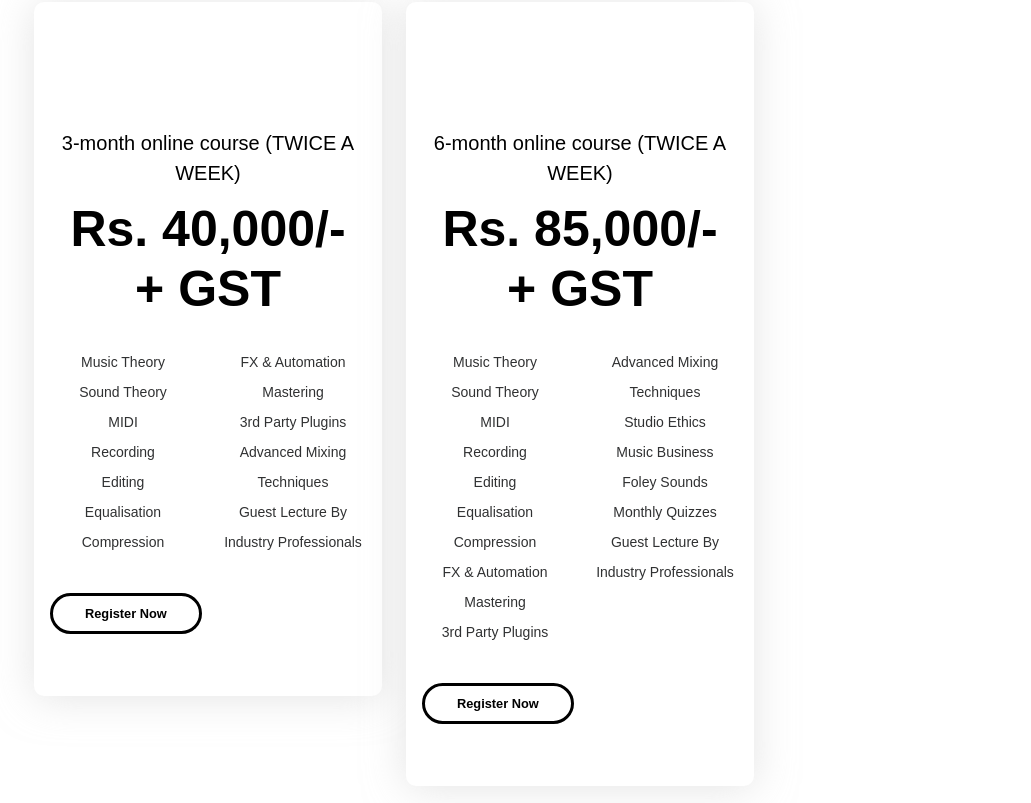
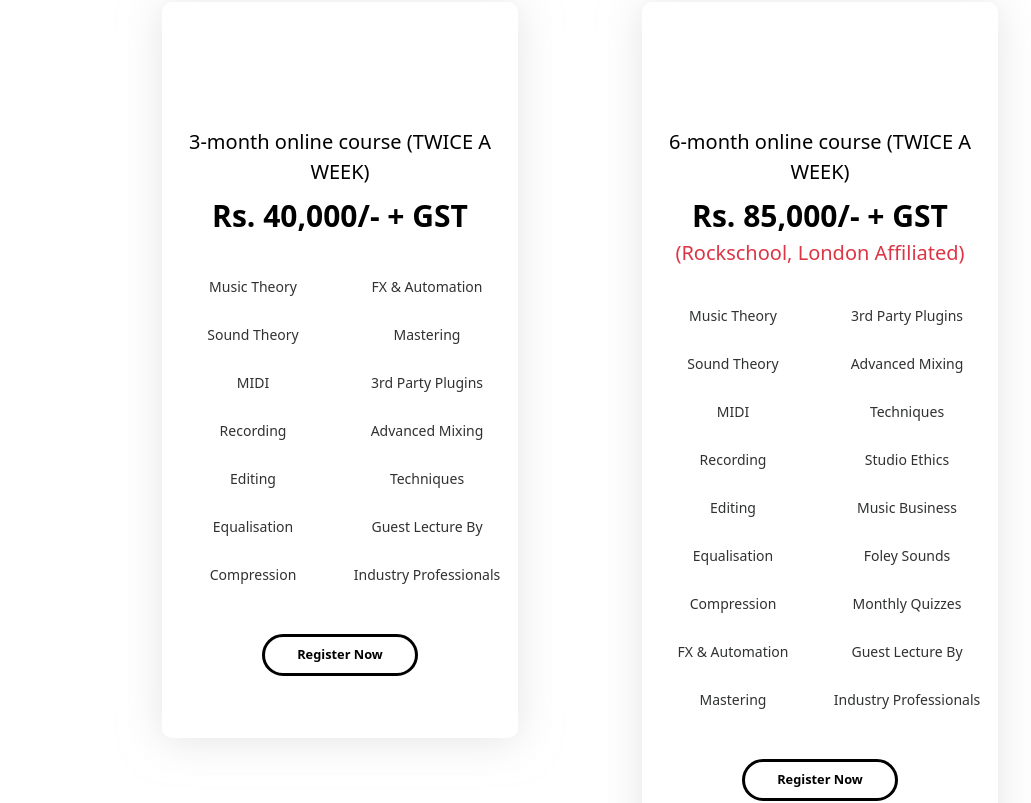
Before and after one commit to mixwithvasudevm/PortfolioSite, a React (Create React App) app in the folder client/: page /aemp in a window 1280 px wide. Shown: the part 420-1223 px from the top of the page, without its empty margins (60-1091 px from the left). Built offline with nearby package versions, Linux system fonts and the light colour scheme.

Commit message:
center the Arem courses

```diff
--- a/client/src/App.css
+++ b/client/src/App.css
@@ -157,3 +157,138 @@ textarea {
 .footer-icons {
   font-size: 1.3rem;
 }
+
+
+/* pricing css sarts */
+.pricing-table-subtitle {
+  margin-top: 68px;
+  font-weight: normal; }
+
+.pricing-table-title {
+  font-weight: bold;
+  margin-bottom: 68px; }
+
+.pricing-card {
+  border: none;
+  border-radius: 10px;
+  margin-bottom: 40px;
+  text-align: center;
+  -webkit-transition: all 0.6s;
+  transition: all 0.6s; }
+  .pricing-card:hover {
+    box-shadow: 0 2px 40px 0 rgba(205, 205, 205, 0.55); }
+  .pricing-card.pricing-card-highlighted {
+    box-shadow: 0 2px 40px 0 rgba(205, 205, 205, 0.55); }
+  .pricing-card:hover {
+    box-shadow: 0 2px 40px 0 rgba(205, 205, 205, 0.55);
+    -webkit-transform: translateY(-10px);
+            transform: translateY(-10px); }
+  .pricing-card .card-body {
+    padding-top: 55px;
+    padding-bottom: 62px; }
+
+.pricing-plan-title {
+  font-size: 20px;
+  color: #000;
+  margin-bottom: 11px;
+  font-weight: normal; }
+
+.pricing-plan-cost {
+  font-size: 30px;
+  color: #000;
+  font-weight: bold;
+  margin-bottom: 29px; }
+
+.pricing-plan-icon {
+  display: inline-block;
+  width: 40px;
+  height: 40px;
+  font-size: 40px;
+  line-height: 1;
+  margin-bottom: 24px; }
+  .pricing-plan-basic .pricing-plan-icon {
+    color: #fe397a; }
+  .pricing-plan-pro .pricing-plan-icon {
+    color: #10bb87; }
+  .pricing-plan-enterprise .pricing-plan-icon {
+    color: #5d78ff; }
+
+.pricing-plan-features {
+  list-style: none;
+  padding-left: 0;
+  font-size: 14px;
+  line-height: 2.14;
+  margin-bottom: 35px;
+  color: #303132; }
+
+.pricing-plan-purchase-btn {
+  color: #000;
+  font-size: 16px;
+  font-weight: bold;
+  width: 145px;
+  height: 45px;
+  border-radius: 22.5px;
+  -webkit-transition: all 0.4s;
+  transition: all 0.4s;
+  position: relative;
+  display: -webkit-box;
+  display: flex;
+  -webkit-box-align: center;
+          align-items: center;
+  margin-left: auto;
+  margin-right: auto;
+  -webkit-box-pack: center;
+          justify-content: center; }
+  .pricing-plan-basic .pricing-plan-purchase-btn {
+    background-color: #fe397a;
+    color: #fff; }
+    .pricing-plan-basic .pricing-plan-purchase-btn:hover {
+      box-shadow: 0 3px 0 0 #b7013d; }
+    .pricing-plan-basic .pricing-plan-purchase-btn:active {
+      -webkit-transform: translateY(3px);
+              transform: translateY(3px);
+      box-shadow: none; }
+  .pricing-plan-pro .pricing-plan-purchase-btn {
+    background-color: #10bb87;
+    color: #fff; }
+    .pricing-plan-pro .pricing-plan-purchase-btn:hover {
+      box-shadow: 0 3px 0 0 #0a7554; }
+    .pricing-plan-pro .pricing-plan-purchase-btn:active {
+      -webkit-transform: translateY(3px);
+              transform: translateY(3px);
+      box-shadow: none; }
+  .pricing-plan-enterprise .pricing-plan-purchase-btn {
+    background-color: #5d78ff;
+    color: #fff; }
+    .pricing-plan-enterprise .pricing-plan-purchase-btn:hover {
+      box-shadow: 0 3px 0 0 #1138ff; }
+    .pricing-plan-enterprise .pricing-plan-purchase-btn:active {
+      -webkit-transform: translateY(3px);
+              transform: translateY(3px);
+      box-shadow: none;
+}
+.firstprice   .secondprice ,.registernowbtn
+{
+  margin-left: auto;
+  margin-right: auto;
+}
+.registernowbtn
+{
+  margin-left: auto;
+  margin-right: auto;
+}
+.firstprice
+{
+  margin-left: auto;
+  margin-right: 50px;
+}
+.secondprice
+{
+  margin-left: 50px;
+  margin-right: auto;
+}
+.pricingli{
+ line-height: 3rem;
+}
+
+/* pricing css ends */
--- a/client/src/App.js
+++ b/client/src/App.js
@@ -15,7 +15,7 @@ function App() {
       <Router>
         <Header />
         <Switch>
-          <Route path="/home" exact component={Home} />
+          <Route path="/" exact component={Home} />
           <Route path="/aemp" exact component={Aemp} />
           <Route path="/blogs" exact component={Blogs} />
           <Route path="/blogs/add" exact component={Add} />
--- a/client/src/components/AempBody.jsx
+++ b/client/src/components/AempBody.jsx
@@ -1,23 +1,23 @@
 import React, { Component } from "react";
 import { Button, Container, Row, Col } from "reactstrap";
-import "./css/pricing-plan.css";
+// import "./css/pricing-plan.css";
 
 class AempBody extends Component {
   render() {
     return (
-      <div className="AempBody mt-5 mx-lg-4 mb-5">
+      <div className="AempBody mt-5 mx-lg-4 mb-5 ">
         <Container className="ml-5 mr-5 ">
-        <div class="container ">
-      <div class="row">
-        <div class="col-md-4">
-          <div class="card pricing-card pricing-card-highlighted  pricing-plan-pro">
-            <div class="card-body">
-                <i class="mdi mdi-trophy pricing-plan-icon"></i>
-              <p class="pricing-plan-title">3-month online course (TWICE A WEEK)</p>
-              <h3 class="pricing-plan-cost ml-auto">Rs. 40,000/- + GST</h3>
+
+      <div className="row">
+        <div className="col-md-4 firstprice" >
+          <div className="card pricing-card pricing-card-highlighted  pricing-plan-pro">
+            <div className="card-body">
+                <i className="mdi mdi-trophy pricing-plan-icon"></i>
+              <p className="pricing-plan-title">3-month online course (TWICE A WEEK)</p>
+              <h4 className="pricing-plan-cost ml-auto ">Rs. 40,000/- + GST</h4>
              <Row>
               <Col>
-              <ul class="pricing-plan-features">
+              <ul className="pricing-plan-features pricingli">
                 <li>Music Theory</li>
                 <li>Sound Theory</li>
                 <li>MIDI</li>
@@ -29,7 +29,7 @@ class AempBody extends Component {
                 </Col>
                 <Col>
 
-              <ul class="pricing-plan-features">
+              <ul className="pricing-plan-features pricingli" >
                 <li>FX & Automation</li>
                 <li>Mastering</li>
                 <li>3rd Party Plugins</li>
@@ -38,20 +38,20 @@ class AempBody extends Component {
               </ul>
               </Col>
               </Row>
-              <div className="dark-btn">Register Now</div>
+              <div className="dark-btn registernowbtn">Register Now</div>
             </div>
           </div>
         </div>
-        <div class="col-md-4">
-          <div class="card pricing-card pricing-card-highlighted pricing-plan-basic">
-            <div class="card-body">
-              <i class="mdi mdi-cube-outline pricing-plan-icon"></i>
-              <p class="pricing-plan-title">6-month online course (TWICE A WEEK)</p>
-              <h3 class="pricing-plan-cost ml-auto">Rs. 85,000/- + GST</h3>
-
-              <Row>
+        <div className="col-md-4 secondprice">
+          <div className="card pricing-card pricing-card-highlighted pricing-plan-basic">
+            <div className="card-body">
+              <i className="mdi mdi-cube-outline pricing-plan-icon"></i>
+              <p className="pricing-plan-title">6-month online course (TWICE A WEEK)</p>
+              <h4 className="pricing-plan-cost ml-auto mb-1">Rs. 85,000/- + GST</h4>
+              <p className="pricing-plan-title mt-0 mb-4 text-danger">(Rockschool, London Affiliated)</p>
+                 <Row>
                   <Col>
-              <ul class="pricing-plan-features">
+              <ul className="pricing-plan-features pricingli">
 
                   <li>Music Theory</li>
                     <li>Sound Theory</li>
@@ -62,11 +62,12 @@ class AempBody extends Component {
                     <li>Compression</li>
                     <li>FX & Automation</li>
                     <li>Mastering</li>
-                    <li>3rd Party Plugins</li>
+
                     </ul>
                     </Col>
                     <Col>
-                  <ul class="pricing-plan-features">
+                  <ul className="pricing-plan-features pricingli">
+                  <li>3rd Party Plugins</li>
                     <li>Advanced Mixing Techniques</li>
                     <li>Studio Ethics</li>
                     <li>Music Business</li>
@@ -76,11 +77,10 @@ class AempBody extends Component {
                  </ul>
                     </Col>
             </Row>
-              <div className="dark-btn">Register Now</div>
+              <div className="dark-btn registernowbtn">Register Now</div>
             </div>
           </div>
         </div>
-      </div>
     </div>
 
         </Container>
--- a/client/src/components/css/pricing-plan.css
+++ /dev/null
@@ -1,111 +0,0 @@
-body {
-  font-family: 'Karla', sans-serif; }
-
-.pricing-table-subtitle {
-  margin-top: 68px;
-  font-weight: normal; }
-
-.pricing-table-title {
-  font-weight: bold;
-  margin-bottom: 68px; }
-
-.pricing-card {
-  border: none;
-  border-radius: 10px;
-  margin-bottom: 40px;
-  text-align: center;
-  -webkit-transition: all 0.6s;
-  transition: all 0.6s; }
-  .pricing-card:hover {
-    box-shadow: 0 2px 40px 0 rgba(205, 205, 205, 0.55); }
-  .pricing-card.pricing-card-highlighted {
-    box-shadow: 0 2px 40px 0 rgba(205, 205, 205, 0.55); }
-  .pricing-card:hover {
-    box-shadow: 0 2px 40px 0 rgba(205, 205, 205, 0.55);
-    -webkit-transform: translateY(-10px);
-            transform: translateY(-10px); }
-  .pricing-card .card-body {
-    padding-top: 55px;
-    padding-bottom: 62px; }
-
-.pricing-plan-title {
-  font-size: 20px;
-  color: #000;
-  margin-bottom: 11px;
-  font-weight: normal; }
-
-.pricing-plan-cost {
-  font-size: 50px;
-  color: #000;
-  font-weight: bold;
-  margin-bottom: 29px; }
-
-.pricing-plan-icon {
-  display: inline-block;
-  width: 40px;
-  height: 40px;
-  font-size: 40px;
-  line-height: 1;
-  margin-bottom: 24px; }
-  .pricing-plan-basic .pricing-plan-icon {
-    color: #fe397a; }
-  .pricing-plan-pro .pricing-plan-icon {
-    color: #10bb87; }
-  .pricing-plan-enterprise .pricing-plan-icon {
-    color: #5d78ff; }
-
-.pricing-plan-features {
-  list-style: none;
-  padding-left: 0;
-  font-size: 14px;
-  line-height: 2.14;
-  margin-bottom: 35px;
-  color: #303132; }
-
-.pricing-plan-purchase-btn {
-  color: #000;
-  font-size: 16px;
-  font-weight: bold;
-  width: 145px;
-  height: 45px;
-  border-radius: 22.5px;
-  -webkit-transition: all 0.4s;
-  transition: all 0.4s;
-  position: relative;
-  display: -webkit-box;
-  display: flex;
-  -webkit-box-align: center;
-          align-items: center;
-  margin-left: auto;
-  margin-right: auto;
-  -webkit-box-pack: center;
-          justify-content: center; }
-  .pricing-plan-basic .pricing-plan-purchase-btn {
-    background-color: #fe397a;
-    color: #fff; }
-    .pricing-plan-basic .pricing-plan-purchase-btn:hover {
-      box-shadow: 0 3px 0 0 #b7013d; }
-    .pricing-plan-basic .pricing-plan-purchase-btn:active {
-      -webkit-transform: translateY(3px);
-              transform: translateY(3px);
-      box-shadow: none; }
-  .pricing-plan-pro .pricing-plan-purchase-btn {
-    background-color: #10bb87;
-    color: #fff; }
-    .pricing-plan-pro .pricing-plan-purchase-btn:hover {
-      box-shadow: 0 3px 0 0 #0a7554; }
-    .pricing-plan-pro .pricing-plan-purchase-btn:active {
-      -webkit-transform: translateY(3px);
-              transform: translateY(3px);
-      box-shadow: none; }
-  .pricing-plan-enterprise .pricing-plan-purchase-btn {
-    background-color: #5d78ff;
-    color: #fff; }
-    .pricing-plan-enterprise .pricing-plan-purchase-btn:hover {
-      box-shadow: 0 3px 0 0 #1138ff; }
-    .pricing-plan-enterprise .pricing-plan-purchase-btn:active {
-      -webkit-transform: translateY(3px);
-              transform: translateY(3px);
-      box-shadow: none; }
-
-/*# sourceMappingURL=pricing-plan.css.map */
```
Also changed, not shown: 1 other file (tests, documents, lock files or other folders).
